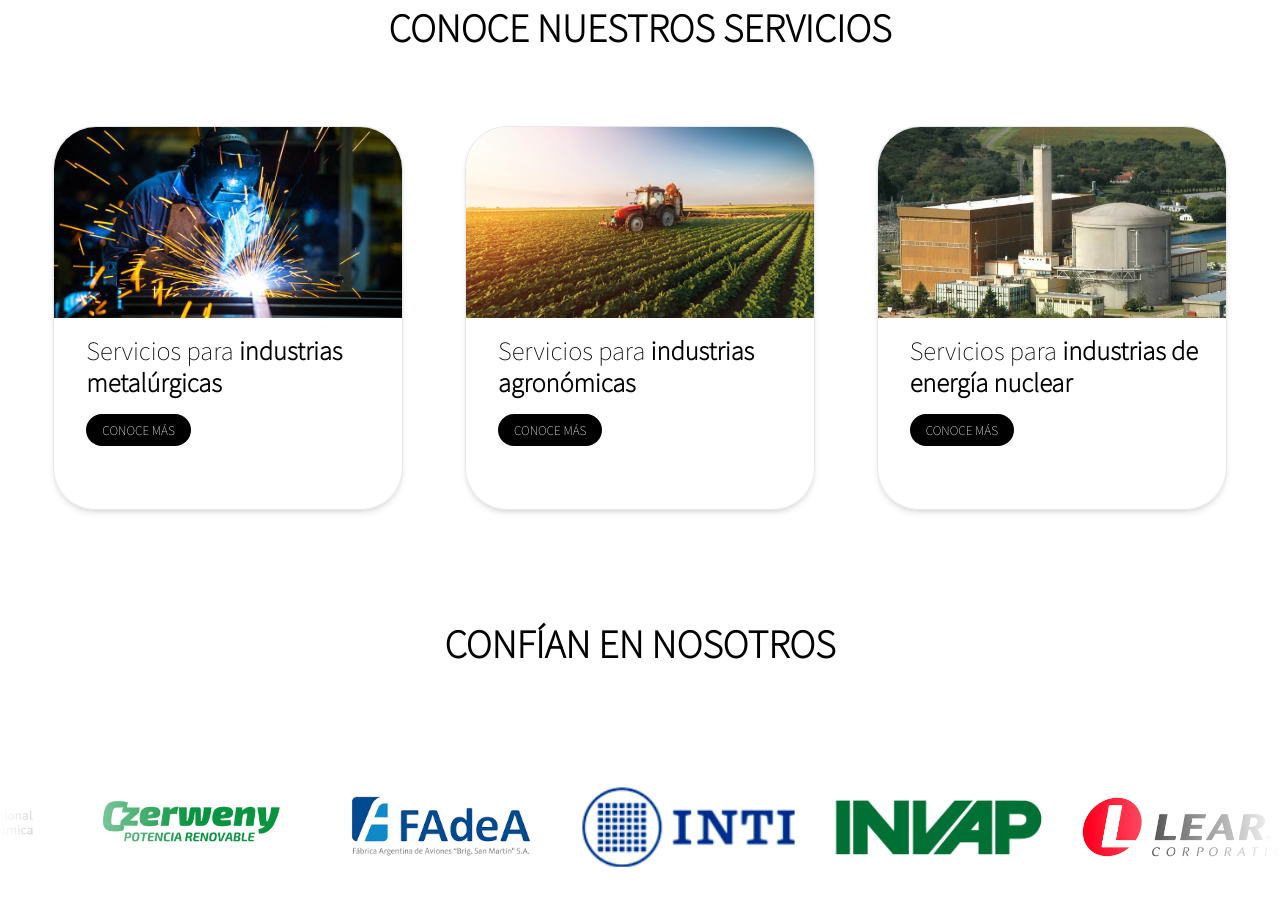
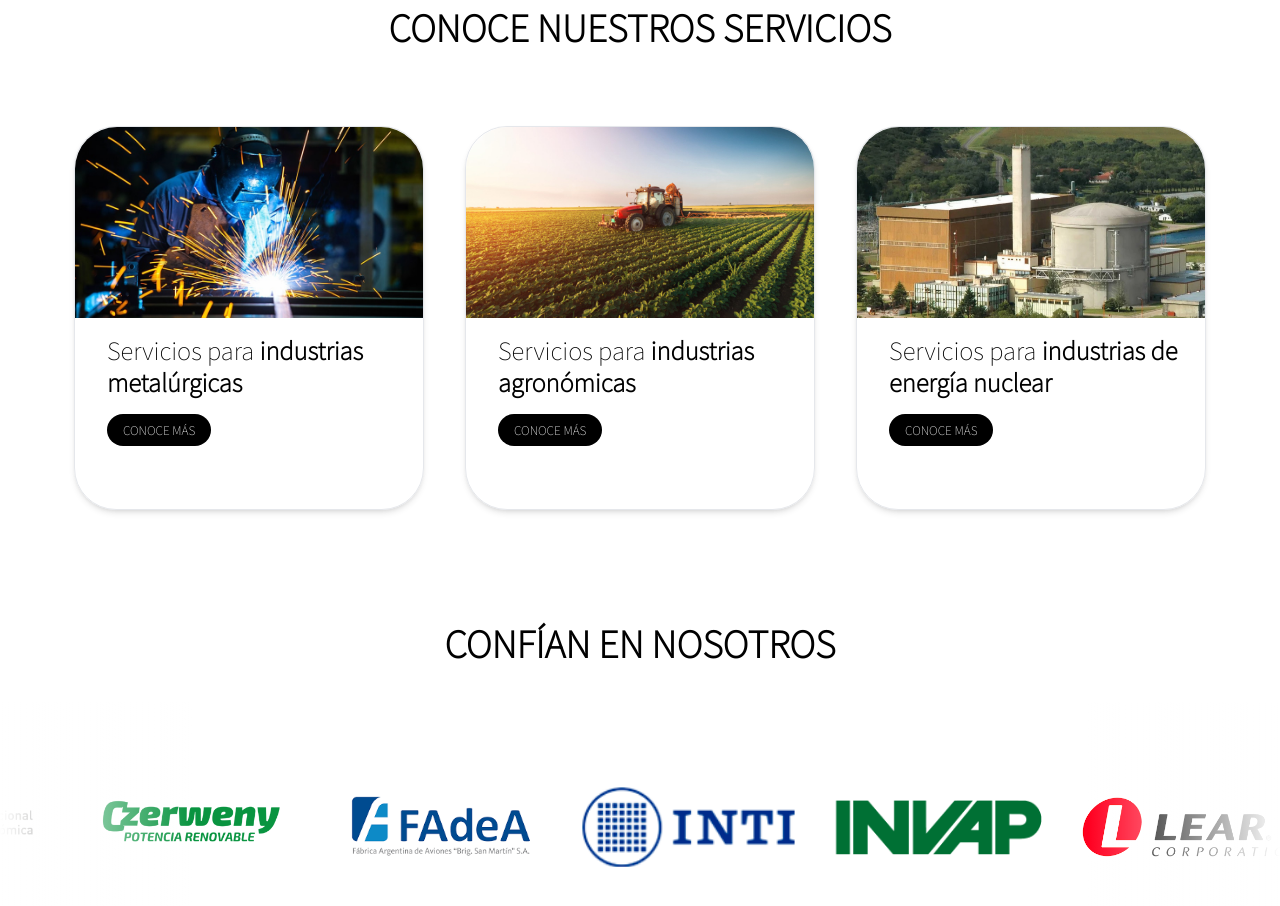
Before and after one commit to MatiasLuengo/MSF-web, a React (Vite) app: page / in a window 1280 px wide. Shown: the part 1000-1906 px from the top of the page. Built offline with nearby package versions, Linux system fonts and the light colour scheme.

Commit message:
Change serviceList name and style staffView

```diff
--- a/src/components/Service.jsx
+++ b/src/components/Service.jsx
@@ -2,7 +2,7 @@ import { Link } from "react-router-dom";
 
 export const Service = ({ imgService, imgAlt, tittle, textColor, bgColor, route }) => {
     return (
-        <Link to={route} className="w-min block rounded-[42px]">
+        <Link to={route} className="w-min mx-auto block rounded-[42px]">
             <article className="border w-[350px] h-96 rounded-[42px] shadow-md group cursor-pointer">
                 <div className="relative overflow-hidden h-1/2">
                     <img className="rounded-t-[42px]" src={imgService} alt={imgAlt} />
--- a/src/components/ServicesList.jsx
+++ b/src/components/ServicesList.jsx
@@ -5,7 +5,7 @@ import embalse from "../assets/embalse.jpg"
 
 export const ServicesList = ({  }) => {
     return (
-        <div className="w-11/12 m-auto flex flex-row flex-wrap justify-between ">
+        <div className="w-11/12 m-auto flex flex-row flex-wrap justify-between gap-y-6">
             <Service route={"/"} tittle={"industrias metalúrgicas"} imgService={soldador} imgAlt={"Imagen de soldador"} textColor={"group-hover:text-[#2e4474]"} bgColor={"group-hover:bg-[#2e4474]"}/>
             <Service route={"/"} tittle={"industrias agronómicas"} imgService={agro} imgAlt={"Imagen de máquina agrícola"} textColor={"group-hover:text-[#1d988a]"} bgColor={"group-hover:bg-[#1d988a]"}/>
             <Service route={"/"} tittle={"industrias de energía nuclear"} imgService={embalse} imgAlt={"Imagen de embalsenuclear"} textColor={"group-hover:text-[#ce6043]"} bgColor={"group-hover:bg-[#ce6043]"}/>
--- a/src/components/StaffView.jsx
+++ b/src/components/StaffView.jsx
@@ -18,7 +18,7 @@ export const StaffView = ({ staff }) => {
             {staff.position &&
             <p className="mt-2">{staff.position}</p>
             }
-            <div className="hidden bg-primaryBlue absolute top-0 bottom-0 left-0 right-0 group-hover:block text-white">
+            <div className="hidden bg-primaryBlue absolute top-0 bottom-0 left-0 right-0 group-hover:animate-fadeIn group-hover:block text-white duration-300">
                 <div className="h-1/2 flex flex-col justify-end w-10/12 mx-auto">
                     <p className="text-2xl font-bold mt-2">{staff.name}</p>
                     <p className="mt-2 text-lg">{staff.position}</p>
--- a/src/routes/Home.jsx
+++ b/src/routes/Home.jsx
@@ -1,4 +1,4 @@
-import { ServicesList } from "../components/servicesList"
+import { ServicesList } from "../components/ServicesList"
 import { ContactForm } from "../components/ContactForm"
 import { TrustUs } from "../components/TrustUs"
 import img_empresa from "../assets/img_empresa.jpg"
--- a/tailwind.config.js
+++ b/tailwind.config.js
@@ -33,13 +33,18 @@ export default {
         'dropDown': '0px 8px 16px 0px rgba(0, 0, 0, 0.2);',
       },
       animation: {
-        'spin-once': 'spinOnce 400ms linear'
+        'spin-once': 'spinOnce 400ms linear',
+        'fadeIn' : 'fade 200ms linear'
       },
       keyframes: {
         spinOnce: {
-              '0%': { transform: 'rotate(odeg)' },
-              '100%': { transform: 'rotate(180deg)' }
-          }
+          '0%': { transform: 'rotate(odeg)' },
+          '100%': { transform: 'rotate(180deg)' }
+        },
+        fade: {
+          '0%': {opacity: '0'},
+          '100%': {opacity: '1'}
+        }
       }
     },
   },
```
